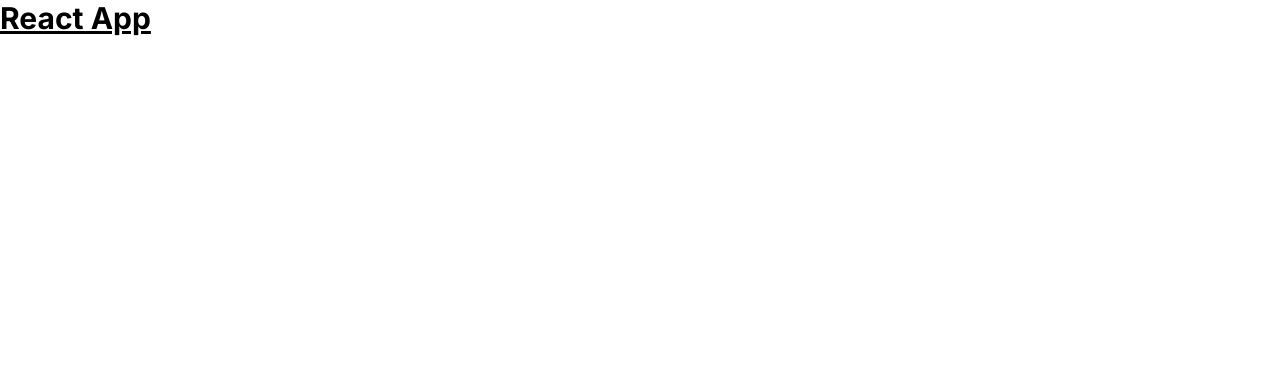
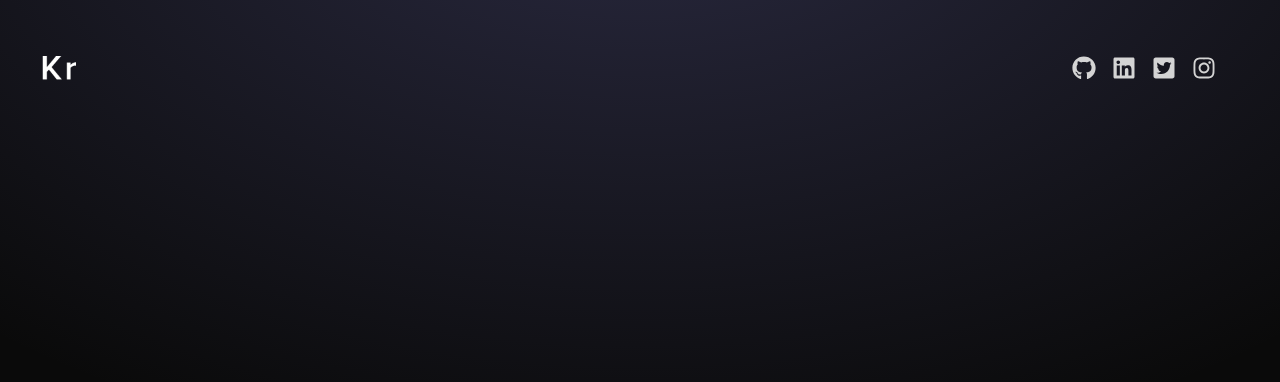
Before and after one commit to nynishuyadav85/react-portfolio-nishant, a React (Vite) app: page / in a window 1280 px wide. Shown: the top 382 px of the page. Built offline with nearby package versions, Linux system fonts and the light colour scheme.

Commit message:
created a navbar section

```diff
--- a/src/App.jsx
+++ b/src/App.jsx
@@ -1,13 +1,19 @@
 import './App.css'
+import Navbar from './components/Navbar'
 
 function App() {
 
   return (
-    <>
-      <div>
-        <h1 className='text-3xl font-bold underline'>React App</h1>
+    <div className='overflow-x-hidden text-neutral-300 antiliased selection:bg-cyan-300 selection:text-cyan-900'>
+      <div className='fixed top-0 -z-10 h-full w-full'></div>
+      <div className="absolute top-0 z-[-2] h-screen w-screen bg-neutral-950 bg-[radial-gradient(ellipse_80%_80%_at_50%_-20%,rgba(120,119,198,0.3),rgba(255,255,255,0))]">
       </div>
-    </>
+      <div className='container mx-auto px-8'>
+        <Navbar />
+      </div>
+
+
+    </div>
   )
 }
 
--- /dev/null
+++ b/src/components/Navbar.jsx
@@ -0,0 +1,25 @@
+import React from 'react'
+import logo from '../assets/kevinRushLogo.png'
+import { FaLinkedin } from 'react-icons/fa'
+import { FaGithub } from 'react-icons/fa'
+import { FaTwitterSquare } from 'react-icons/fa'
+import { FaInstagram } from 'react-icons/fa'
+
+const Navbar = () => {
+  return (
+    <nav className='flex items-center justify-between py-6'>
+      <div className='flex flex-shrink-0 items-center'>
+        <img className='mx-2 w-10' src={logo} alt='logo' />
+      </div>
+      <div className='m-8 flex items-center justify-center gap-4 text-2xl'>
+        <FaGithub />
+        <FaLinkedin />
+        <FaTwitterSquare />
+        <FaInstagram />
+
+      </div>
+    </nav>
+  )
+}
+
+export default Navbar
```
